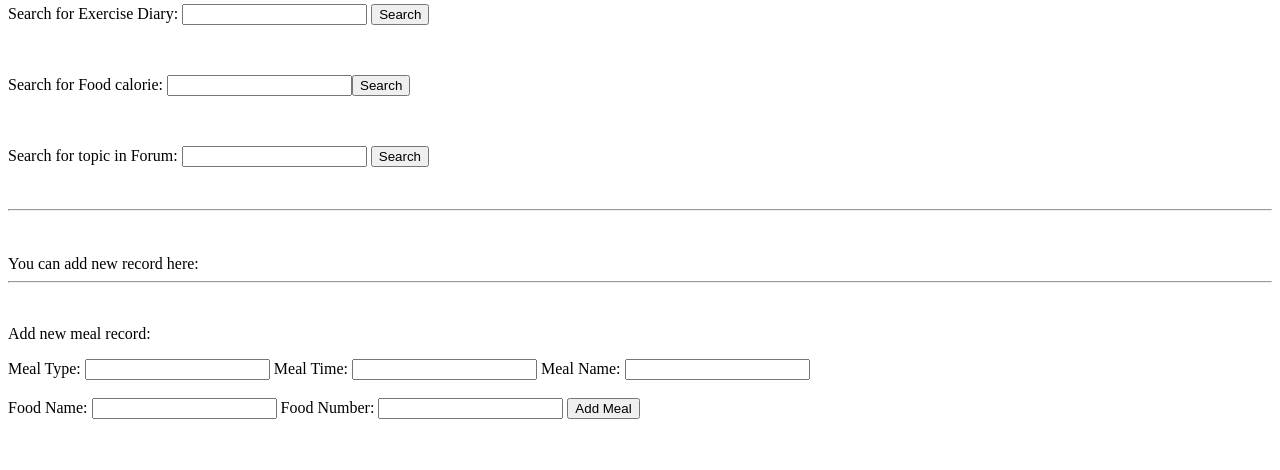
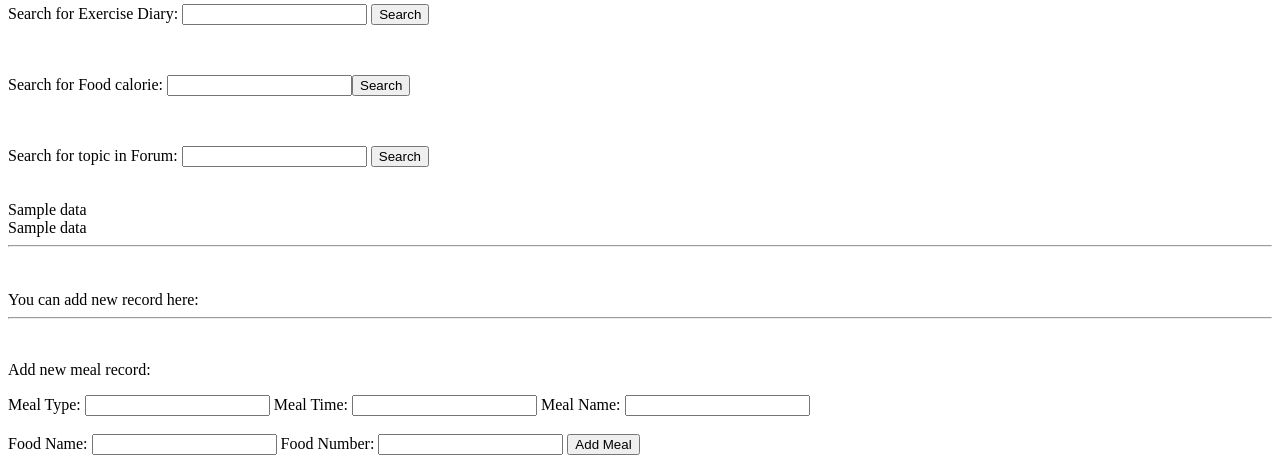
Before and after one commit to krihz/W4111_Proj3, a Flask app: template templates/index.html in a window 1280 px wide. Shown: the part 203-673 px from the top of the page. Run offline with Flask 2, Linux system fonts and the light colour scheme; the template is opened without the code that fills it: most values are stand-ins (such as "Sample title", 1, 10 or a date in 2020); parts of the project's set-up code (start-up, migrations or seed data) failed here and were passed over.

Commit message:
Update index.html

```diff
--- a/templates/index.html
+++ b/templates/index.html
@@ -29,6 +29,13 @@
 
   </form>
   <br>
+  <div>{{data}}</div>
+
+  <div>
+    {% for n in data %}
+    <div>{{n}}</div>
+    {% endfor %}
+  </div>
   <hr>
   <br>
   <br>
```
